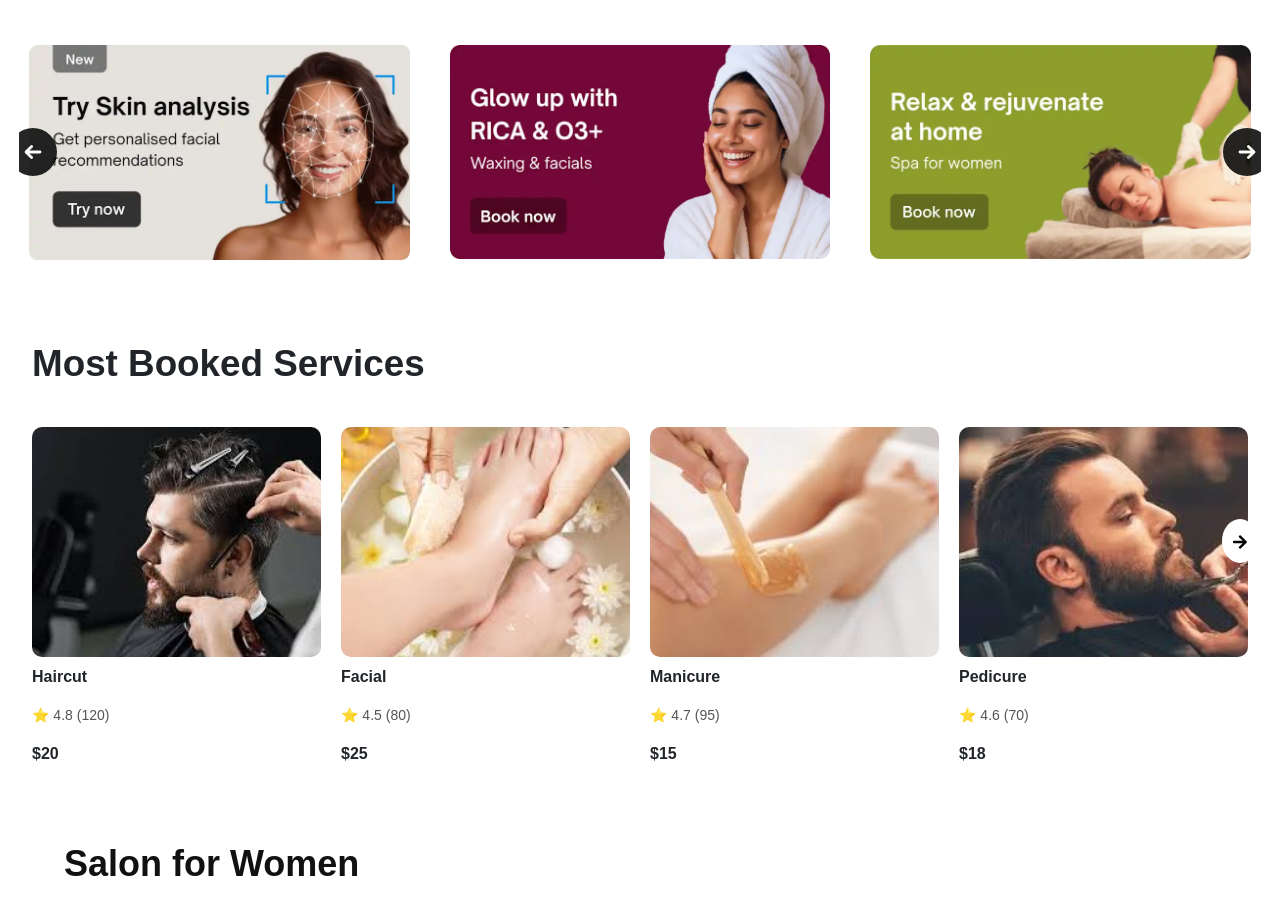
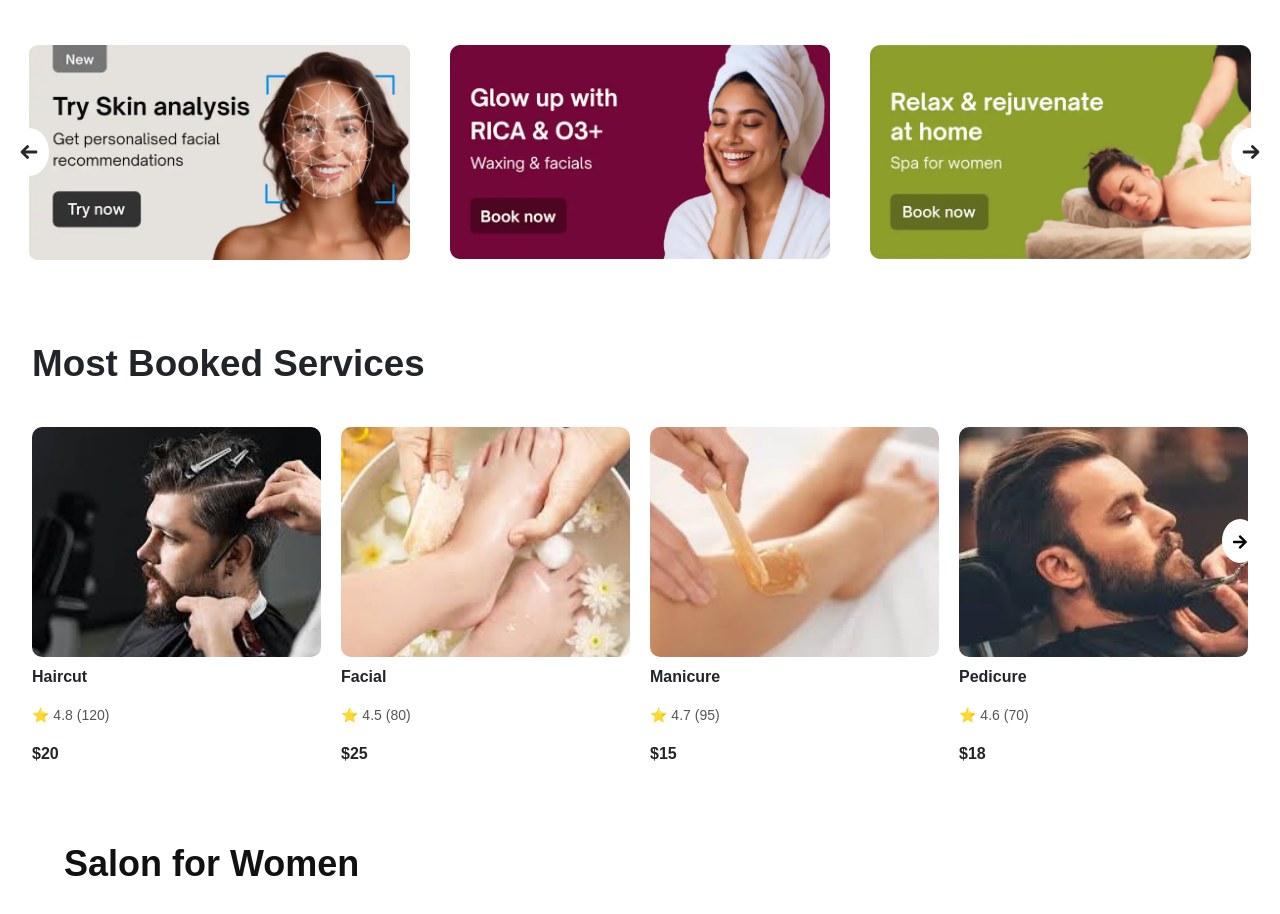
Before and after one commit to Sasirekha1127/urban-projects, a React (Vite) app: page /beauty in a window 1280 px wide. Shown: the part 920-1834 px from the top of the page. Built offline with nearby package versions, Linux system fonts and the light colour scheme.

Commit message:
update files

```diff
--- a/src/Pages/Revamp.css
+++ b/src/Pages/Revamp.css
@@ -38,10 +38,10 @@
   position: absolute;
   top: 50%;
   transform: translateY(-50%);
-  background: rgba(0, 0, 0, 0.85);
-  color: #fff;
+  background:white;
+  color: rgba(0, 0, 0, 0.85);
   border: none;
-  width: 48px;
+  width: 40px;
   height: 48px;
   border-radius: 50%;
   cursor: pointer;
@@ -54,12 +54,12 @@
 }
 /* LEFT CORNER */
 .arrow.left {
-  left: -30px;
+  left: -20px;
 }
 
 /* RIGHT CORNER */
 .arrow.right {
-  right: -30px;
+  right: -20px;
 }
 
 
@@ -120,4 +120,8 @@
   .revamp-track img {
     width: 100%;
   }
+  .revamp-carousel-title{
+    margin-top: 50%;
+    font-size: 1.9rem;
+  }
 }
```
